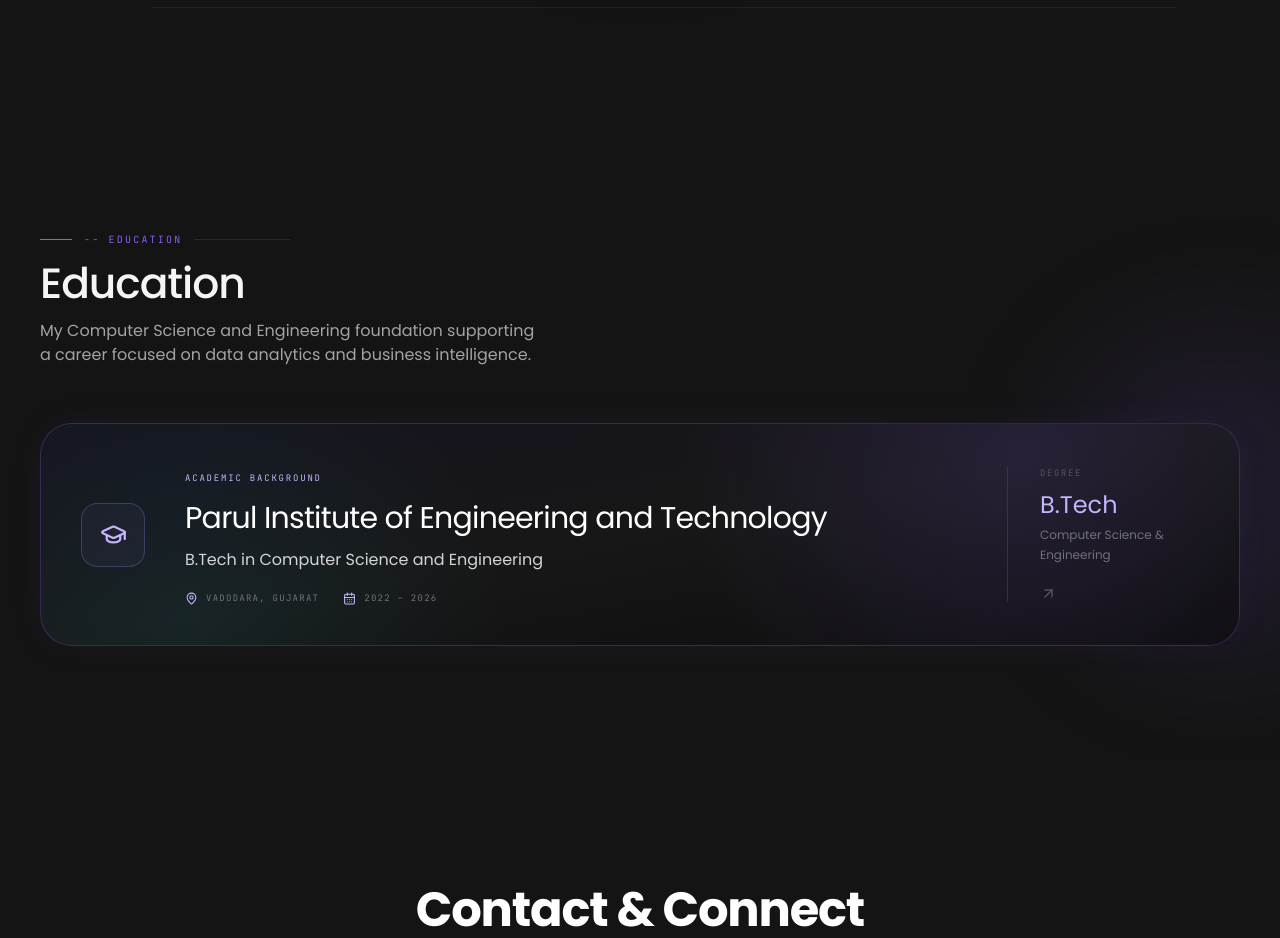
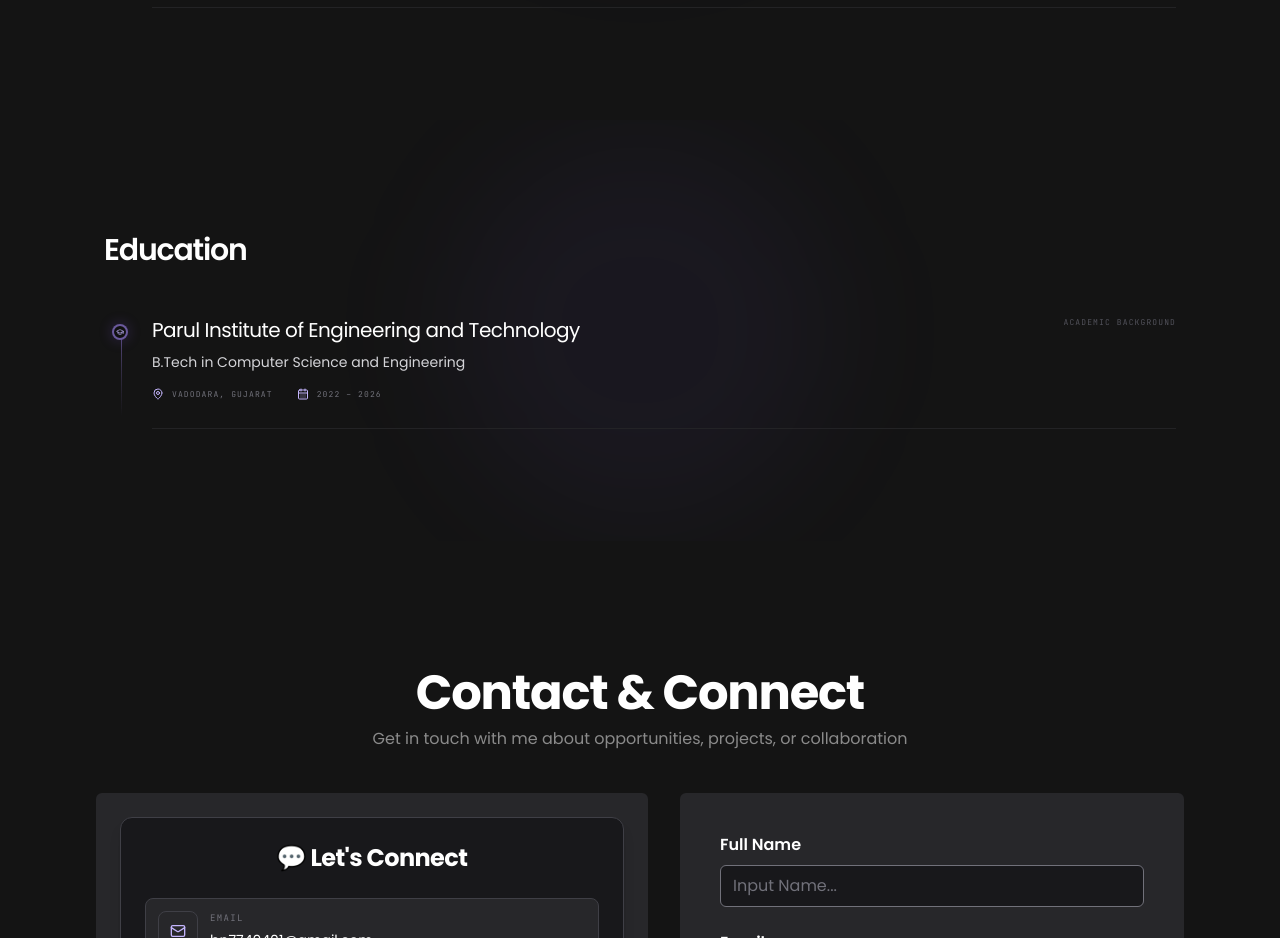
Before and after one commit to bhaskar-nb/portfolio, a Next.js app: page / in a window 1280 px wide. Shown: the part 4180-5118 px from the top of the page. Built offline with nearby package versions, Linux system fonts and the light colour scheme.

Commit message:
Redesign education section as a clean timeline

```diff
--- a/components/Education.tsx
+++ b/components/Education.tsx
@@ -1,84 +1,71 @@
 "use client";
 
 import { motion } from "framer-motion";
-import { GraduationCap, MapPin, CalendarDays, ArrowUpRight } from "lucide-react";
+import { GraduationCap, MapPin, CalendarDays } from "lucide-react";
 import { education } from "@/lib/data";
-import SectionHeading from "@/components/SectionHeading";
 
 export default function Education() {
   return (
-    <section id="education" className="relative overflow-hidden py-28">
-      <div className="pointer-events-none absolute right-[-8%] top-1/3 h-80 w-80 rounded-full bg-violet-500/10 blur-3xl" />
+    <section id="education" className="relative overflow-hidden py-24 sm:py-28">
+      <div className="pointer-events-none absolute left-1/2 top-1/2 h-96 w-96 -translate-x-1/2 -translate-y-1/2 rounded-full bg-violet-500/[0.05] blur-3xl" />
 
-      <div className="relative mx-auto max-w-7xl px-5 sm:px-8 lg:px-10">
-        <SectionHeading
-          eyebrow="-- education"
-          title="Education"
-          description="My Computer Science and Engineering foundation supporting a career focused on data analytics and business intelligence."
-        />
+      <div className="relative mx-auto max-w-6xl px-5 sm:px-8 lg:px-10">
+        <h2 className="font-display text-2xl font-semibold tracking-[-0.04em] text-white sm:text-3xl">
+          Education
+        </h2>
 
-        <div className="mt-14">
+        <div className="relative mt-12">
+          <div className="absolute bottom-3 left-[17px] top-3 hidden w-px bg-gradient-to-b from-violet-400/50 via-violet-400/20 to-transparent sm:block" />
+
+          <div className="space-y-8">
             {education.map((e, index) => (
               <motion.article
                 key={e.school}
-              initial={{ opacity: 0, y: 24 }}
-              whileInView={{ opacity: 1, y: 0 }}
-              viewport={{ once: true, margin: "-70px" }}
-              transition={{ duration: 0.8, delay: index * 0.1, ease: [0.22, 1, 0.36, 1] }}
-              whileHover={{ y: -4 }}
-              className="group relative overflow-hidden rounded-[2rem] border border-violet-500/30 bg-gradient-to-br from-[#15131d] via-[#171717] to-[#0d0d0d] p-7 shadow-[0_0_35px_rgba(139,92,246,0.06)] sm:p-9 lg:p-10"
+                initial={{ opacity: 0, x: -16 }}
+                whileInView={{ opacity: 1, x: 0 }}
+                viewport={{ once: true, margin: "-60px" }}
+                transition={{
+                  duration: 0.7,
+                  delay: index * 0.08,
+                  ease: [0.22, 1, 0.36, 1],
+                }}
+                className="group relative pl-0 sm:pl-12"
               >
-              <div className="pointer-events-none absolute inset-0 bg-[radial-gradient(circle_at_82%_15%,rgba(139,92,246,0.14),transparent_34%),radial-gradient(circle_at_12%_90%,rgba(34,211,238,0.07),transparent_30%)]" />
-
-              <div className="relative grid gap-9 lg:grid-cols-[auto_1fr_auto] lg:items-center lg:gap-10">
-                <div className="flex h-16 w-16 shrink-0 items-center justify-center rounded-2xl border border-violet-400/25 bg-violet-400/5 text-violet-300 transition-transform duration-500 group-hover:scale-105">
-                  <GraduationCap size={27} aria-hidden="true" />
+                <div className="absolute left-2 top-2 hidden h-4 w-4 items-center justify-center rounded-full border-2 border-violet-400/60 bg-[#101010] shadow-[0_0_14px_rgba(139,92,246,0.25)] sm:flex">
+                  <GraduationCap size={8} className="text-violet-300" aria-hidden="true" />
                 </div>
 
+                <div className="flex flex-col gap-4 border-b border-zinc-800/80 pb-7 sm:flex-row sm:items-start sm:justify-between sm:gap-8">
                   <div className="min-w-0">
-                  <span className="font-mono text-[9px] uppercase tracking-[0.2em] text-violet-300">
-                    academic background
-                  </span>
-                  <h3 className="mt-3 font-display text-2xl leading-tight text-white sm:text-3xl">
+                    <h3 className="font-display text-lg leading-snug text-white sm:text-xl">
                       {e.school}
                     </h3>
-                  <p className="mt-3 text-sm text-zinc-300 sm:text-base">
+
+                    <p className="mt-2 text-sm text-zinc-300">
                       {e.degree}
                     </p>
 
-                  <div className="mt-5 flex flex-wrap gap-x-6 gap-y-3 font-mono text-[9px] uppercase tracking-[0.14em] text-zinc-500">
+                    <div className="mt-4 flex flex-wrap gap-x-6 gap-y-3 font-mono text-[8px] uppercase tracking-[0.14em] text-zinc-500">
                       <span className="flex items-center gap-2">
-                      <MapPin size={13} className="text-violet-300" aria-hidden="true" />
+                        <MapPin size={12} className="text-violet-300" aria-hidden="true" />
                         {e.location}
                       </span>
                       <span className="flex items-center gap-2">
-                      <CalendarDays size={13} className="text-violet-300" aria-hidden="true" />
+                        <CalendarDays size={12} className="text-violet-300" aria-hidden="true" />
                         {e.period}
                       </span>
                     </div>
                   </div>
 
-                <div className="border-t border-zinc-700/70 pt-6 lg:w-48 lg:border-l lg:border-t-0 lg:pl-8 lg:pt-0">
-                  <span className="block font-mono text-[9px] uppercase tracking-[0.18em] text-zinc-600">
-                    degree
+                  <span className="shrink-0 font-mono text-[8px] uppercase tracking-[0.14em] text-zinc-600">
+                    Academic Background
                   </span>
-                  <span className="mt-2 block font-display text-2xl text-violet-300">
-                    B.Tech
-                  </span>
-                  <span className="mt-1 block text-xs leading-5 text-zinc-500">
-                    Computer Science & Engineering
-                  </span>
-                  <ArrowUpRight
-                    size={17}
-                    className="mt-5 text-zinc-600 transition-all duration-300 group-hover:-translate-y-1 group-hover:translate-x-1 group-hover:text-violet-300"
-                    aria-hidden="true"
-                  />
-                </div>
                 </div>
               </motion.article>
             ))}
           </div>
         </div>
+      </div>
     </section>
   );
 }
```
Lines whose indentation alone changed are shown as unchanged.
